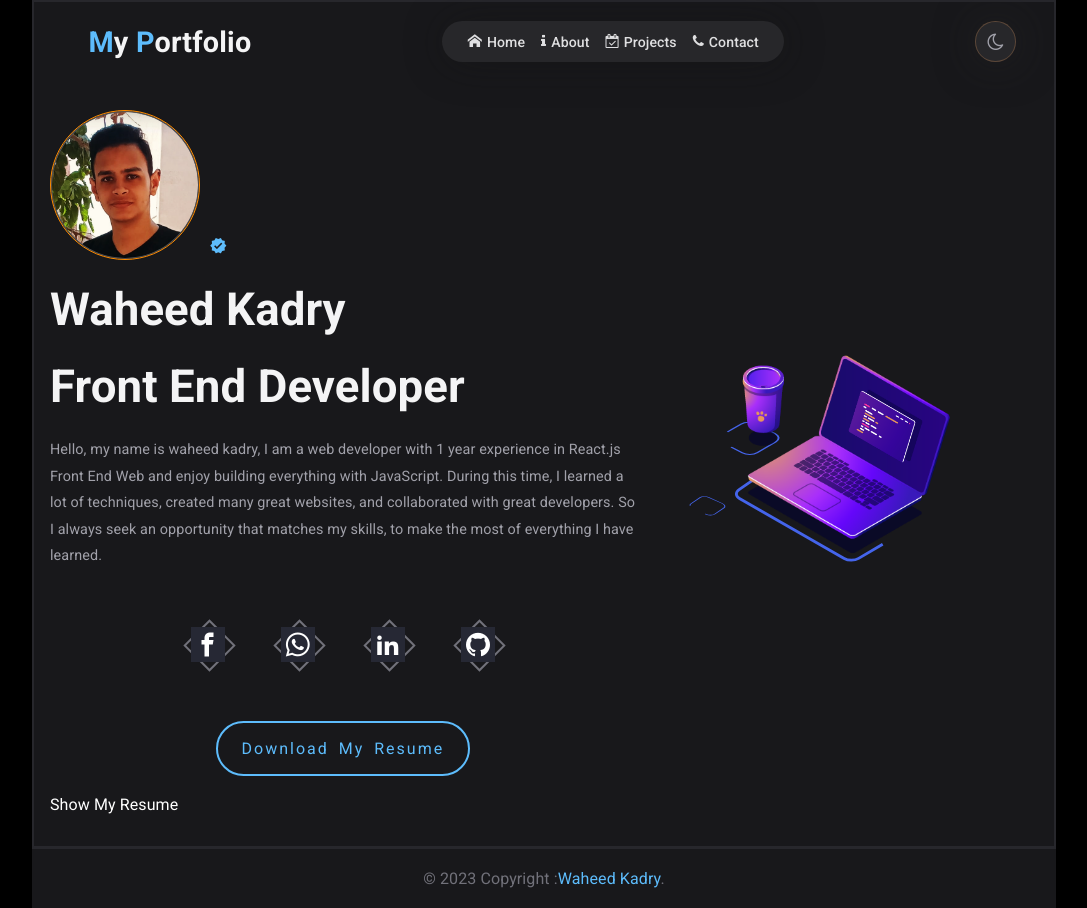
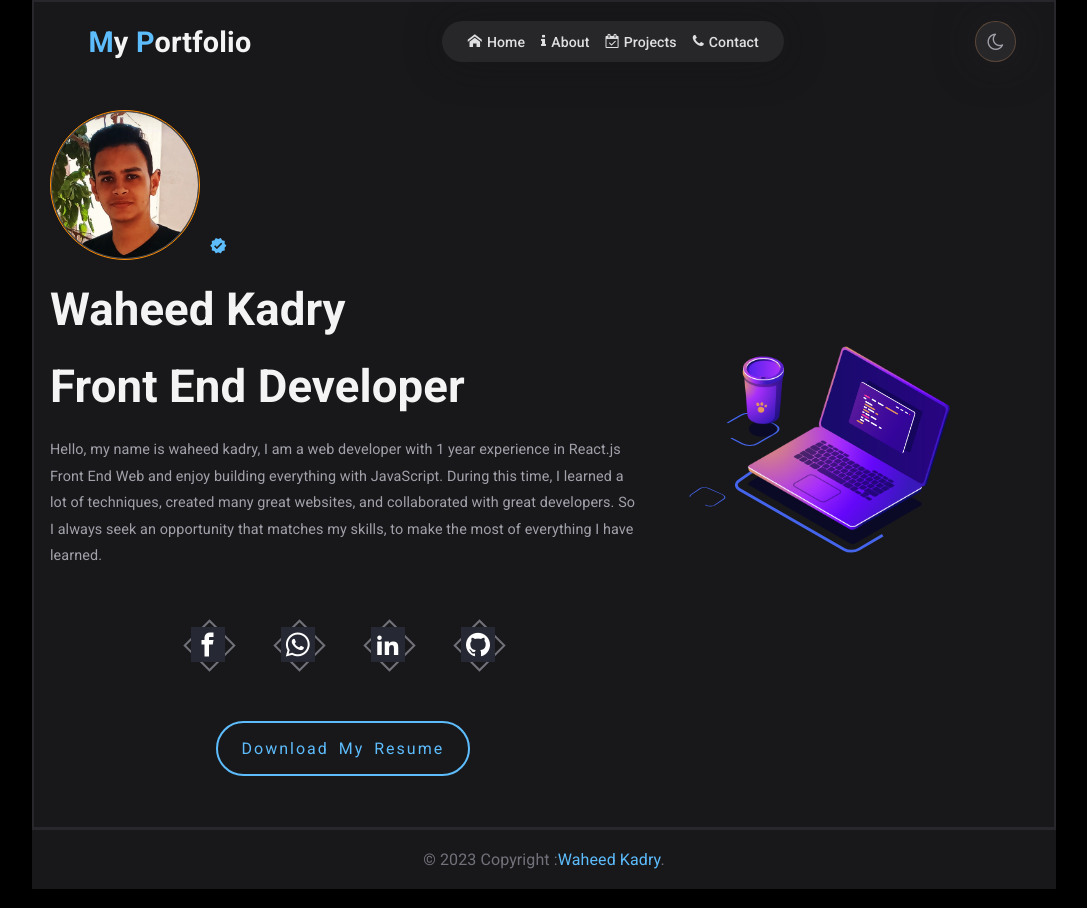
Before and after one commit to WaheedKadry/Waheed-Portfolio-React-js-, a React (Create React App) app: page / in a window 1280 px wide. Shown: the whole page, without its empty margins (96-1183 px from the left). Built offline with nearby package versions, Linux system fonts and the light colour scheme.

Commit message:
Update Hero.js

```diff
--- a/src/components/2-hero/Hero.js
+++ b/src/components/2-hero/Hero.js
@@ -61,15 +61,7 @@ const Hero = () => {
         Download My Resume
       </a>
           <br/>
-      <a
-      className="show-cv"
-        rel="noreferrer"
-        target="_self"
-        href="https://drive.google.com/file/d/1XfWTtYuo5bgTjDA4CpjEPFdYaEhC4iu0/view"
-        download=""
-      >
-        Show My Resume
-      </a>
+
       </div>
 
       <div className="right-section animation ">
```
